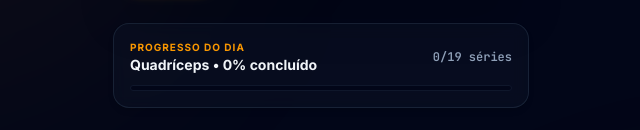
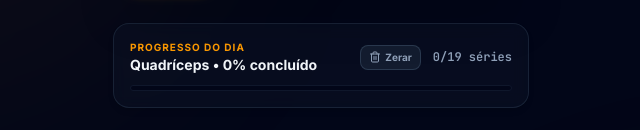
Before and after one commit to brenoadf1/App-Fit-, a React (Vite) app: page / in a window 1280 px wide. Shown: the part 226-356 px from the top of the page, without its empty margins (319-959 px from the left). Built offline with nearby package versions, Linux system fonts and the light colour scheme.

Commit message:
feat: add reset workout progress functionality
Implement a confirmation-based reset feature to clear all training progress, load data, and cached states for a fresh start.

```diff
--- a/src/App.tsx
+++ b/src/App.tsx
@@ -69,6 +69,24 @@ export default function App() {
   const [lastCompletedWorkoutDay, setLastCompletedWorkoutDay] = useState<string>(() => {
     return localStorage.getItem('glowfit_last_completed_day') || '';
   });
+  const [isResetConfirming, setIsResetConfirming] = useState<boolean>(false);
+
+  const handleResetAllWorkouts = () => {
+    if (!isResetConfirming) {
+      setIsResetConfirming(true);
+      setTimeout(() => setIsResetConfirming(false), 4000);
+      return;
+    }
+    // Perform full reset of all activities, loads and status
+    setCompletedSeries({});
+    setCharges({});
+    setLastCompletedWorkoutDay('');
+    setShowTaPagoModal(false);
+    localStorage.removeItem('glowfit_series');
+    localStorage.removeItem('glowfit_charges');
+    localStorage.removeItem('glowfit_last_completed_day');
+    setIsResetConfirming(false);
+  };
 
   // Load from localStorage
   useEffect(() => {
@@ -403,7 +421,21 @@ export default function App() {
               <span className={c("text-[10px] font-bold text-amber-500 uppercase tracking-widest")}>Progresso do Dia</span>
               <h2 className="text-sm font-bold text-slate-100">{activeWorkout.focus} • {progress}% concluído</h2>
             </div>
-            <span className="text-xs font-mono font-bold text-slate-400">{completedSeriesCount}/{totalSeriesCount} séries</span>
+            <div className="flex items-center gap-3">
+              <button
+                onClick={handleResetAllWorkouts}
+                className={c(`flex items-center gap-1 px-2 py-1 rounded-lg border text-[10px] font-bold transition-all cursor-pointer active:scale-95 ${
+                  isResetConfirming
+                    ? 'bg-red-500/20 border-red-500/40 text-red-400'
+                    : 'bg-slate-800/60 border-slate-700/80 text-slate-400 hover:text-slate-200 hover:bg-slate-800'
+                }`)}
+                title="Resetar todas as atividades e cargas"
+              >
+                <Trash2 className="w-3 h-3" />
+                <span>{isResetConfirming ? 'Certeza?' : 'Zerar'}</span>
+              </button>
+              <span className="text-xs font-mono font-bold text-slate-400">{completedSeriesCount}/{totalSeriesCount} séries</span>
+            </div>
           </div>
           <div className="w-full bg-slate-950 rounded-full h-1.5 overflow-hidden border border-slate-900">
             <motion.div
--- a/src/htmlTemplate.ts
+++ b/src/htmlTemplate.ts
@@ -362,6 +362,23 @@ export function generateSingleFileHtml(initialTheme: 'amber' | 'pink' = 'amber')
       const [lastCompletedWorkoutDay, setLastCompletedWorkoutDay] = useState(
         localStorage.getItem('glowfit_last_completed_day') || ''
       );
+      const [isResetConfirming, setIsResetConfirming] = useState(false);
+
+      const handleResetAllWorkouts = () => {
+        if (!isResetConfirming) {
+          setIsResetConfirming(true);
+          setTimeout(() => setIsResetConfirming(false), 4000);
+          return;
+        }
+        setCompletedSeries({});
+        setCharges({});
+        setLastCompletedWorkoutDay('');
+        setShowTaPagoModal(false);
+        localStorage.removeItem('glowfit_series');
+        localStorage.removeItem('glowfit_charges');
+        localStorage.removeItem('glowfit_last_completed_day');
+        setIsResetConfirming(false);
+      };
 
       // Theme State & Toggle
       const [theme, setTheme] = useState(localStorage.getItem('glowfit_theme') || '${initialTheme}');
@@ -679,7 +696,23 @@ export function generateSingleFileHtml(initialTheme: 'amber' | 'pink' = 'amber')
                 <span class={c("text-[10px] font-bold text-amber-500 uppercase tracking-widest")}>Progresso do Dia</span>
                 <h2 class="text-sm font-bold text-slate-100">{activeWorkout.focus} • {progress}% concluído</h2>
               </div>
-              <span class="text-xs font-mono font-bold text-slate-400">{completedSeriesCount}/{totalSeriesCount} séries</span>
+              <div class="flex items-center gap-3">
+                <button
+                  onClick={handleResetAllWorkouts}
+                  class={c(\`flex items-center gap-1 px-2 py-1 rounded-lg border text-[10px] font-bold transition-all cursor-pointer active:scale-95 \${
+                    isResetConfirming
+                      ? 'bg-red-500/20 border-red-500/40 text-red-400'
+                      : 'bg-slate-800/60 border-slate-700/80 text-slate-400 hover:text-slate-200 hover:bg-slate-800'
+                  }\`)}
+                  title="Resetar todas as atividades e cargas"
+                >
+                  <svg xmlns="http://www.w3.org/2000/svg" class="w-3 h-3" fill="none" viewBox="0 0 24 24" stroke="currentColor" stroke-width="2">
+                    <path stroke-linecap="round" stroke-linejoin="round" d="M19 7l-.867 12.142A2 2 0 0116.138 21H7.862a2 2 0 01-1.995-1.858L5 7m5 4v6m4-6v6m1-10V4a1 1 0 00-1-1h-4a1 1 0 00-1 1v3M4 7h16" />
+                  </svg>
+                  <span>{isResetConfirming ? 'Certeza?' : 'Zerar'}</span>
+                </button>
+                <span class="text-xs font-mono font-bold text-slate-400">{completedSeriesCount}/{totalSeriesCount} séries</span>
+              </div>
             </div>
             <div class="w-full bg-slate-950 rounded-full h-1.5 overflow-hidden border border-slate-900">
               <div
```
